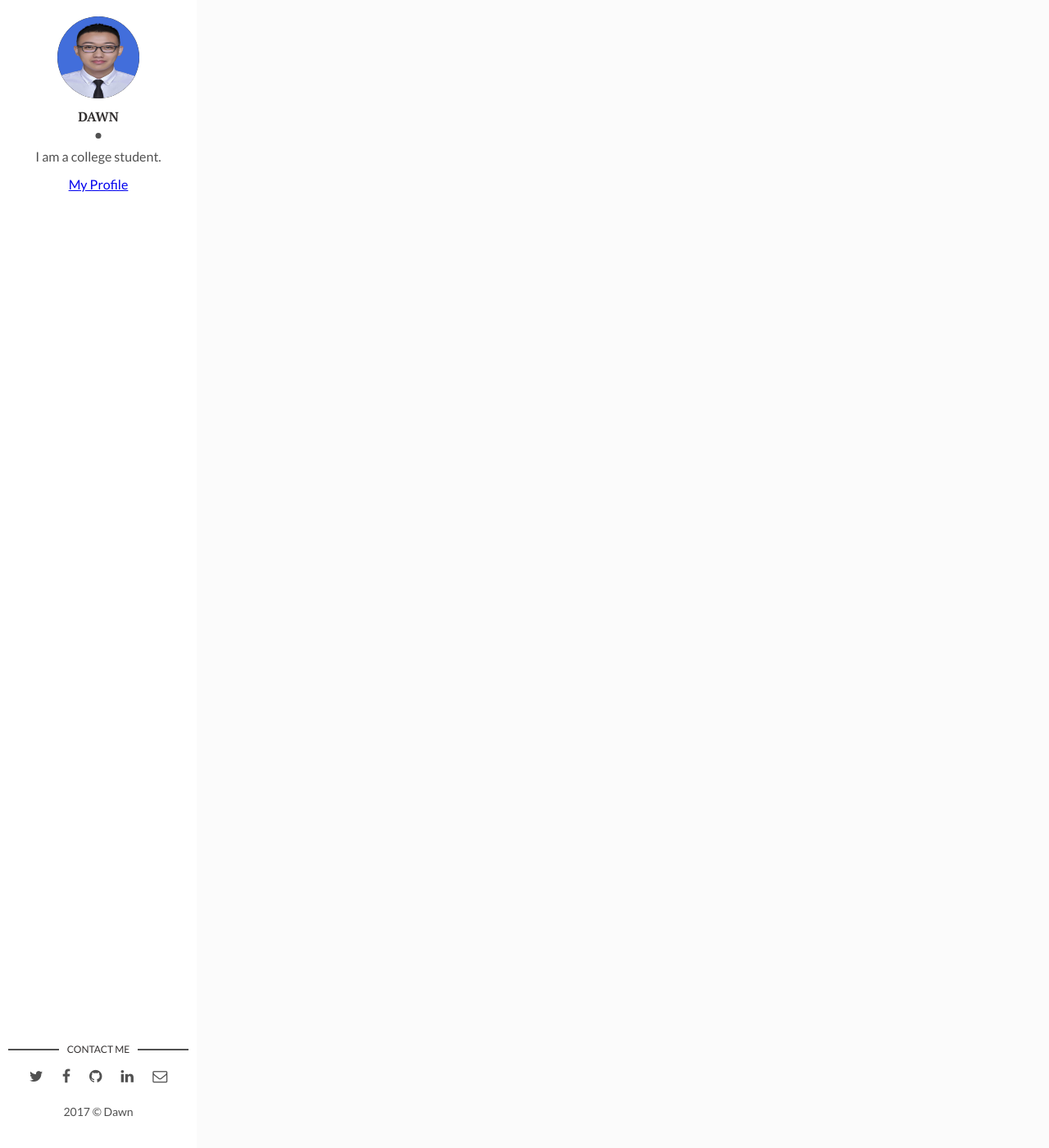
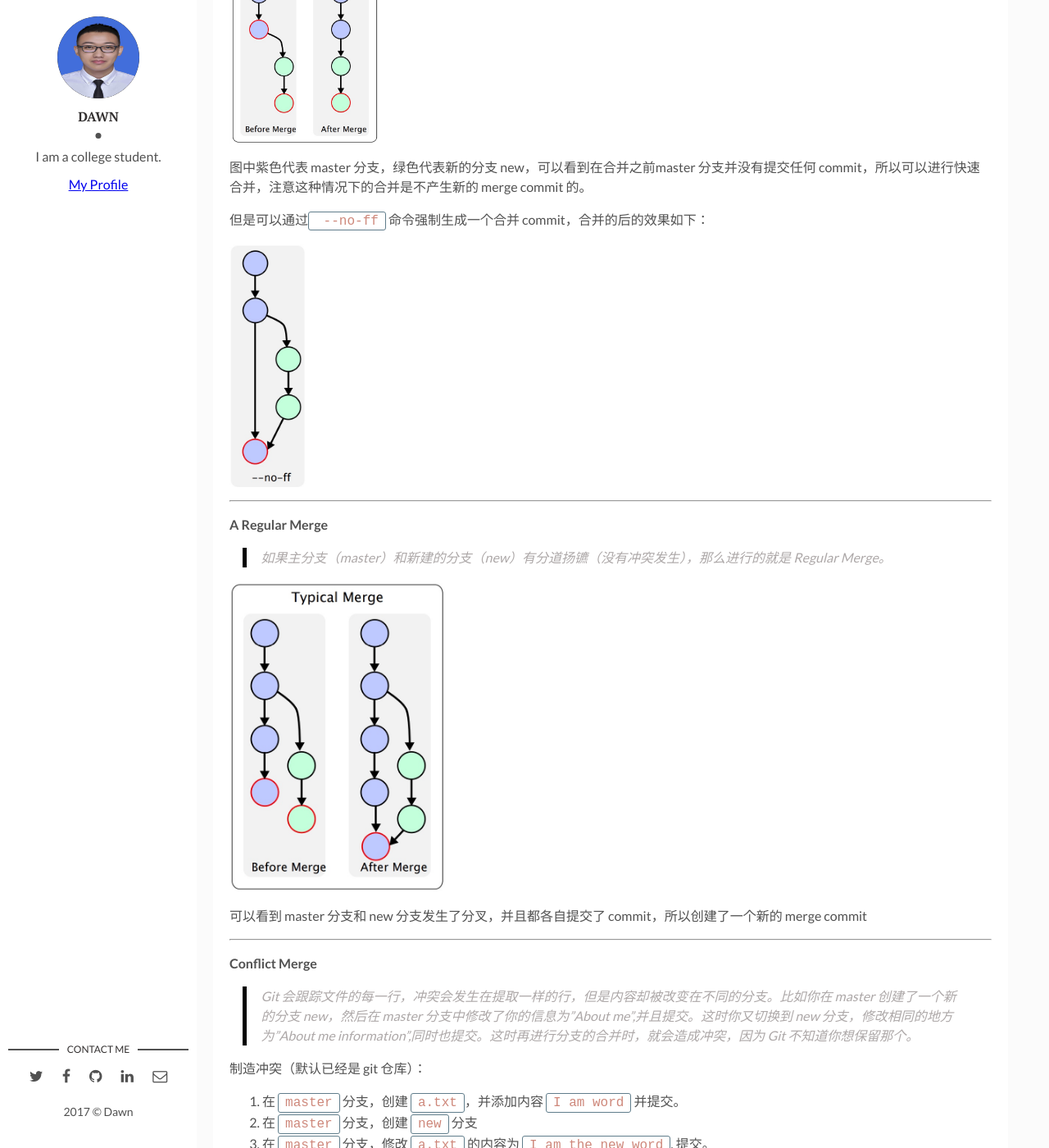
Before and after one commit to BAZINGAyi/Blog, a Jekyll site: the page built from _posts/2017-10-28-Git精简(二).md, in a window 1280 px wide and 1400 px high, scrolled down 5010 px. Shown: the whole window at 82% size. Built offline with Jekyll 4.4.1, drawn with Linux system fonts in a browser that asks for light colours; comment, search, counter and statistics services are not loaded; some of the changed text lies outside the part shown.

Commit message:
: feat(Git): complete merge function of git

````diff
--- a/_posts/2017-10-28-Git精简(二).md
+++ b/_posts/2017-10-28-Git精简(二).md
@@ -20,13 +20,13 @@ img: git_1.png
 
 `git tag -d v1.0` **删除创建的 tag 标签**
 
-`git tag -a v1.0 SHA` **创建一个 tag 在过去的 commit 上**
+`git tag -a v1.0 SHA` **创建一个 tag 在过去的 commit 上 **
 
 ---
 
 ## Git 分支
 
-![traget_img]({{site.baseurl}}/assets/img/15091769730484.jpg)
+![git_branch]({{site.baseurl}}/assets/img/15091769730484.jpg)
 
 HEAD：是在分支上移动的指针，指向当前的代码线的版本，通常会指向最近的一次 commit，并且在切换分支时，HEAD 也会跟着移动到对应分支上，分支间独立存在，**互不影响(文件的增删改)**。
 
@@ -50,3 +50,116 @@ HEAD：是在分支上移动的指针，指向当前的代码线的版本，通
 > 不能删除当前所在的分支
 
 > 正常下不能删除未合并的其他分支，会提示 “the xxxbranch  is not fully merged.”，但若想强制删除可以使用 'git branch -D  xxbranch'
+
+---
+
+**实例分析**
+描述：在我们实际的工作中，提交了多个 commit 发现其中一个 commit 有错误，要回到之前的 commit 版本，并且将内容全都恢复到该指定 commit 的版本，可以这么做。
+
+准备工作：
+1. 新建一个名叫 `project` 的文件夹
+2. 使用 `git init` 对其进行初始化
+3. 新建 一个名叫 `a.txt` 的文件并在文件中的第一行写上 `I am the first word`
+4. 使用 'git add .' 将文件添加到暂存区
+5. 使用 'git commit' 将文件提交到仓库
+
+关键来了哦：
+6. 创建文件 b.txt 并且修改 `a.txt`中的内容为 'I am the second word'
+7. 使用 'git add .' 添加到暂存区
+8. 使用 'git commit' 添加到仓库；
+
+这时使用 `git log` ,显示如下：
+
+![example1]({{site.baseurl}}/assets/img/7C588725-B31D-4A12-A526-AC3D0B3BEF5C.jpeg)
+
+这时使用 `git reset c4147c3e3e58b3d91cafedc77770bcbe90c75092` 回到之前的 commit 状态，查看 log 信息,会出现类似 `Unstaged changes after reset: 	a.txt` 的改变提示，这时我们再使用 `git log` 查看一下：
+
+![example2]({{site.baseurl}}/assets/img/5170B5B3-55A2-4E53-98C1-8DDD5A18E3E5.jpeg)
+
+然后开始我们的分析了, `b.txt` 和 `a.txt` 会在工作区还是暂存区还是仓库中呢？并且 `a.txt `的内容是什么呢？
+
+![example3]({{site.baseurl}}/assets/img/D5B90E80-F5FE-4647-BDC2-E1F3D94BD24F.png)
+
+**正如图中显示的那样,** `a.txt`,`b.txt` **均在工作区,接着可以使用** `git diff` 用来查看更加详细的信息如下图
+
+![example4]({{site.baseurl}}/assets/img/C6033C88-7DFA-48A4-930A-36AA503B94AA.png)
+
+**可以看到这时的改变正是最后那次 commit（4a0220fd5e4d418e73c98e9b7ec432be2449f0bb） 记录的内容**
+
+现在可以根据需要删除，或修改的文件了～
+
+
+---
+
+` git log --oneline --decorate --graph --all` 用于查看仓库的分支状况
+
+---
+
+### Git 合并
+
+![git_merge]({{site.baseurl}}/assets/img/15091971354913.jpg)
+
+**如 8 所在的 commit 所示，合并后会产生一个新的 commit**
+
+`git merge <name-of-branch-to-merge-in>` **进行合并操作**
+
+> merge 后会合并两个分支中分离的代码
+> merge 后会创建一个新的commit
+> merge 后会整合两个分支上的所有 commit 记录，Head 会指向合并后的相同的分支
+
+---
+
+#### 关于 merge 合并的三种状态
+
+**Fast Forward Merge**
+
+> 如果主分支（master）和新建的分支（new）没有分道扬镳，那么进行的就是一次 Fast Forward Merge，也就是说 new 分支被创建后，master 分支并没有提交什么 commit
+
+<img src="{{site.baseurl}}/assets/img/15092403773415.jpg"  alt="Fast-Merge" width="20%"/>
+
+图中紫色代表 master 分支，绿色代表新的分支 new，可以看到在合并之前master 分支并没有提交任何 commit，所以可以进行快速合并，注意这种情况下的合并是不产生新的 merge commit 的。
+
+但是可以通过` --no-ff` 命令强制生成一个合并 commit，合并的后的效果如下：
+
+<img src="{{site.baseurl}}/assets/img/15092406948311.jpg"  alt="Fast-Merge1" width="10%"/>
+
+-----
+
+**A Regular Merge**
+
+> 如果主分支（master）和新建的分支（new）有分道扬镳（没有冲突发生），那么进行的就是 Regular Merge。
+
+<img src="{{site.baseurl}}/assets/img/15092411595060.jpg"  alt="Typical-Merge1" width="30%"/>
+
+可以看到 master 分支和 new 分支发生了分叉，并且都各自提交了 commit，所以创建了一个新的 merge commit
+
+----
+
+
+**Conflict Merge**
+
+> Git 会跟踪文件的每一行，冲突会发生在提取一样的行，但是内容却被改变在不同的分支。比如你在 master 创建了一个新的分支 new，然后在 master 分支中修改了你的信息为"About me",并且提交。这时你又切换到 new 分支，修改相同的地方为"About me information",同时也提交。这时再进行分支的合并时，就会造成冲突，因为 Git 不知道你想保留那个。
+
+制造冲突（默认已经是 git 仓库）：
+1. 在 `master` 分支，创建 `a.txt`，并添加内容 `I am word` 并提交。
+2. 在 `master` 分支，创建 `new` 分支
+3. 在 `master` 分支，修改 `a.txt` 的内容为 `I am the new word`, 提交。
+4. 在 `new` 分支，修改 `a.txt` 的内容为 `I am the second word`, 提交。
+5. 返回 `master` 分支，合并 `new` 分支。
+
+显示的冲突如下：
+
+```
+<<<<<<< HEAD
+I am the new word
+||||||| merged common ancestors
+I am word
+=======
+I am the second word
+>>>>>>> new
+
+```
+
+> <<<<<<HEAD 下面表示当前所在的分支
+> |||||| 下面merged common ancestors 表示合并前的共同历史
+> ====== 下面表示要和入其他分支的内容
````
Also changed, not shown: other parts of _posts/2017-10-28-Git精简(二).md (+2 -2 lines), assets/img/15091971354913.jpg (added), assets/img/15092403773415.jpg (added), assets/img/15092406948311.jpg (added), assets/img/15092411595060.jpg (added), assets/img/5170B5B3-55A2-4E53-98C1-8DDD5A18E3E5.jpeg (added), assets/img/7C588725-B31D-4A12-A526-AC3D0B3BEF5C.jpeg (added), assets/img/950AB416-745A-4F91-B0EF-6321BB96820E.jpeg (added), assets/img/C6033C88-7DFA-48A4-930A-36AA503B94AA.png (added), assets/img/D5B90E80-F5FE-4647-BDC2-E1F3D94BD24F.png (added).
